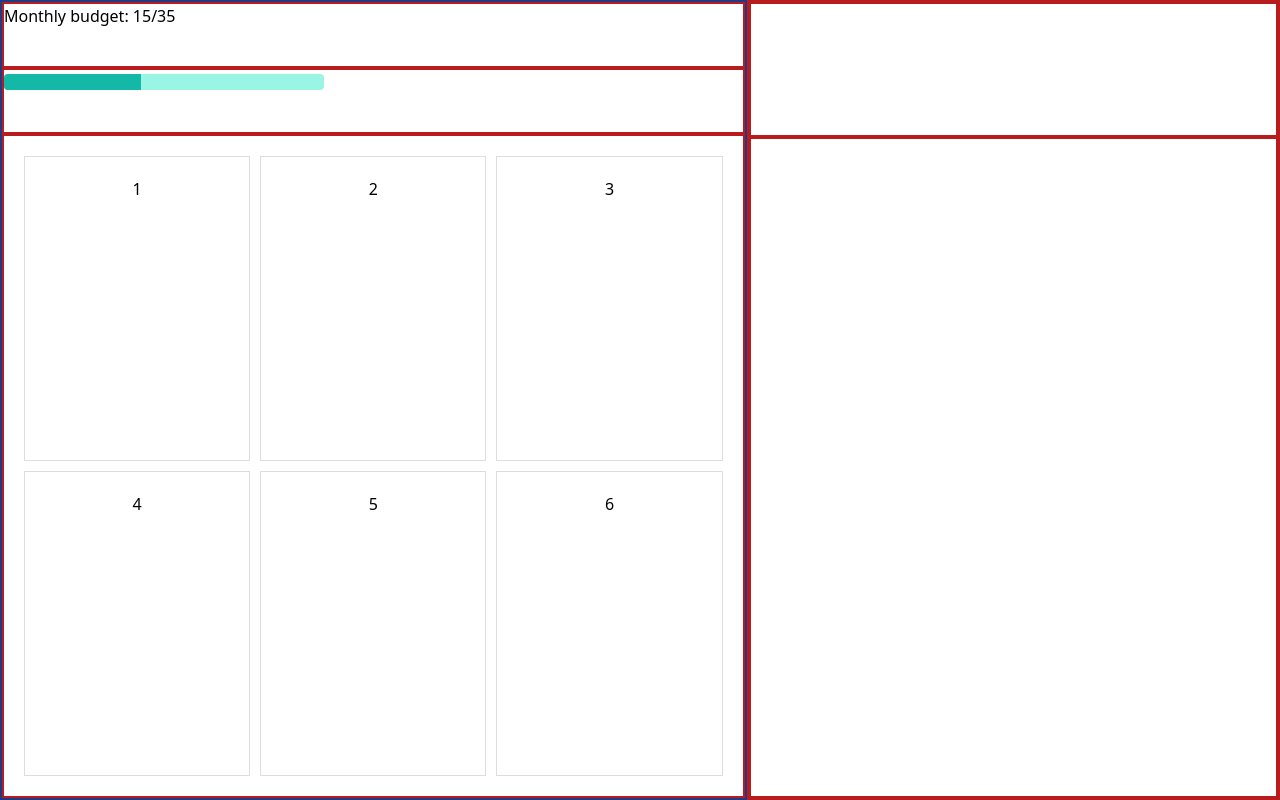
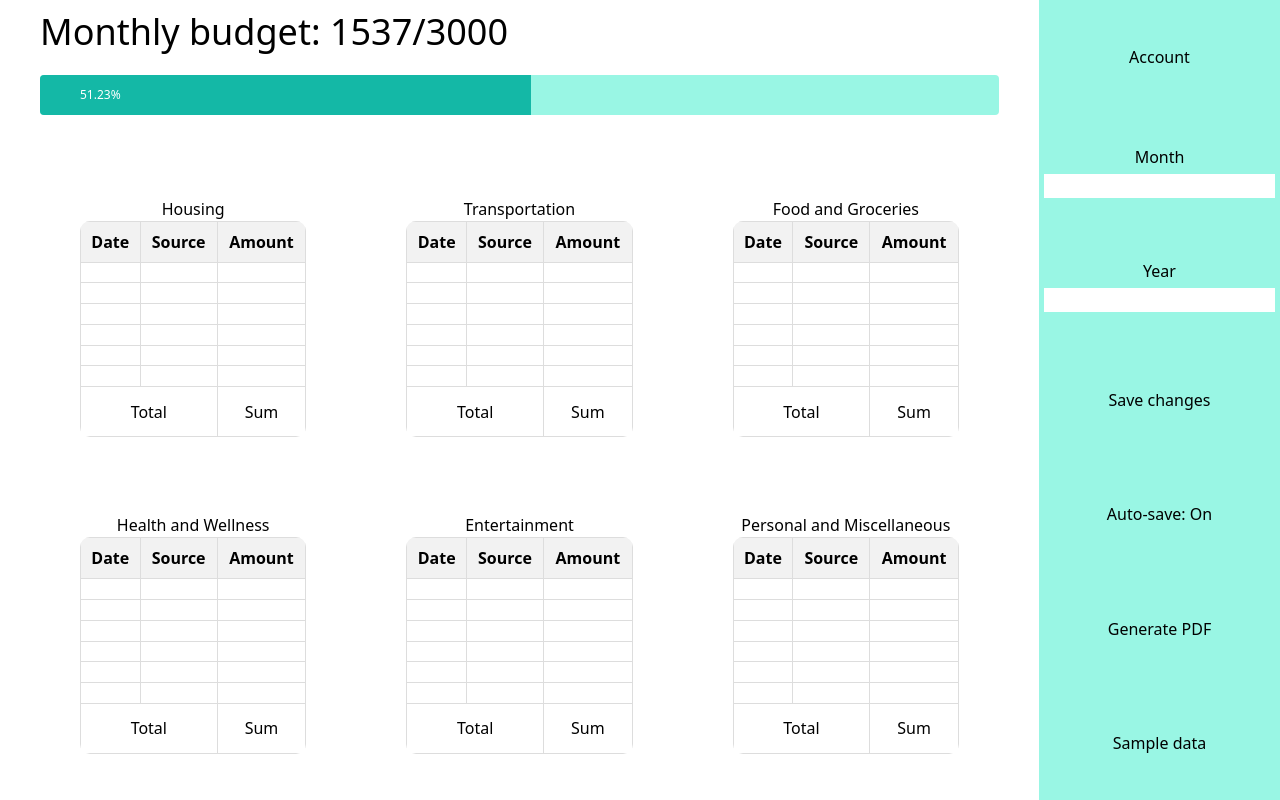
Before and after one commit to BurlacuAdrian/BudgetingApp, a React (Vite) app: page / in a window 1280 px wide. Built offline with nearby package versions, Linux system fonts and the light colour scheme.

Commit message:
Finalize first working version of the layout

```diff
--- a/index.html
+++ b/index.html
@@ -4,7 +4,7 @@
     <meta charset="UTF-8" />
     <link rel="icon" type="image/svg+xml" href="/vite.svg" />
     <meta name="viewport" content="width=device-width, initial-scale=1.0" />
-    <title>Veggies</title>
+    <title>Budgeting</title>
     <link rel="stylesheet" href="styles.css">
   </head>
   <body>
--- a/src/App.jsx
+++ b/src/App.jsx
@@ -1,42 +1,60 @@
 import MonthlyBudget from "./MonthlyBudget"
 import ProgressBar from "./ProgressBar";
-import React, { useState, useEffect } from 'react';
+import RightNav from "./RightNav";
+import ExpensesTable from "./ExpensesTable"
+import React, {useState, useEffect} from 'react';
 
 function App() {
-  const [a, setA] = useState(10);
-  const [b, setB] = useState(30);
+  const [a, setA] = useState(1537);
+  const [b, setB] = useState(3000);
+  const [autoSave, setAutoSave] = useState(true);
+  const handleAutoSaveToggle = (newAutoSave) => {
+    setAutoSave(newAutoSave);
+    // Additional logic if needed
+  };
+
+  useEffect(() => {
+    console.log(autoSave)
+  }, [autoSave]);
 
   // Update 'a' and 'b' after a delay as an example
-  setTimeout(() => {
-    setA(15);
-    setB(35);
-  }, 1000);
+  // setTimeout(() => {
+  // setA(15);
+  // setB(35);
+  // }, 1000);
 
   return (
-  <>
-    <div className="h-full w-7/12 border-blue-900 border-2 flex flex-col">
-      <MonthlyBudget a={a} b={b}/>
-      <div className="flex-1 flex-col items-center justify-center border-red-700 border-2">
-        <ProgressBar a={a} b={b} />
-      </div >
-      <div className="flex-[10] border-red-700 border-2 grid-container">
-        <div className="grid-item">1</div>
-        <div className="grid-item">2</div>
-        <div className="grid-item">3</div>
-        <div className="grid-item">4</div>
-        <div className="grid-item">5</div>
-        <div className="grid-item">6</div>
+    <>
+      <div className="h-full flex-[12] flex flex-col">
+        <MonthlyBudget a={a}
+          b={b}/>
+        <div className="w-full flex-1 flex-col items-center justify-center ">
+          <ProgressBar a={a}
+            b={b}/>
+        </div>
+        <div className="w-full flex-[10] grid-container">
+          {
+          [
+            'Housing',
+            'Transportation',
+            'Food and Groceries',
+            'Health and Wellness',
+            'Entertainment',
+            'Personal and Miscellaneous',
+          ].map((title, index) => (
+            <div className="grid-item"
+              key={index}>
+              <h1>{title}</h1>
+              <ExpensesTable/>
+            </div>
+          ))
+        } </div>
       </div>
-    </div>
-    <div className="h-full w-5/12 border-red-700 border-2 flex flex-col">
-      <div className="border-red-700 border-2 flex-[2]">
+      <RightNav onAutoSaveToggle={handleAutoSaveToggle}/>
 
-      </div>
-      <div className="border-red-700 border-2 flex-[10]">
 
-      </div>
-    </div >
-  </>
-)}
+    </>
+  )
+}
 
 export default App
--- /dev/null
+++ b/src/ExpensesTable.jsx
@@ -0,0 +1,34 @@
+import React from 'react';
+import '../styles.css'
+
+const ExpensesTable = () => {
+  return (<>
+    {/* <h1>Title</h1> */}
+    <table className="my-table w-full h-full">
+      <thead>
+        <tr>
+          <th>Date</th>
+          <th>Source</th>
+          <th>Amount</th>
+        </tr>
+      </thead>
+      <tbody>
+        {/* 8 empty rows */}
+        {[...Array(6)].map((_, index) => (
+          <tr key={index}>
+            <td></td>
+            <td></td>
+            <td></td>
+          </tr>
+        ))}
+        {/* Total row */}
+        <tr>
+          <td colSpan="2">Total</td>
+          <td >Sum</td>
+        </tr>
+      </tbody>
+    </table>
+  </>);
+};
+
+export default ExpensesTable;
--- a/src/MonthlyBudget.jsx
+++ b/src/MonthlyBudget.jsx
@@ -3,14 +3,14 @@ import React, { useState, useEffect } from 'react';
 const MonthlyBudget = ({ a, b }) => {
   const [monthlyBudget, setMonthlyBudget] = useState(`${a}/${b}`);
 
-  // Update the display when 'a' or 'b' changes
+
   useEffect(() => {
     setMonthlyBudget(`${a}/${b}`);
   }, [a, b]);
 
   return (
-    <div className="flex-1 border-red-700 border-2">
-      <p>Monthly budget: {monthlyBudget}</p>
+    <div className="flex-1 ">
+      <h1 className="text-4xl flex items-center h-full pl-10">Monthly budget: {monthlyBudget}</h1>
     </div>
   );
 };
--- a/src/ProgressBar.jsx
+++ b/src/ProgressBar.jsx
@@ -4,9 +4,14 @@ const ProgressBar = ({ a, b }) => {
   const percentage = (a / b) * 100;
 
   return (
-    <div className="relative pt-1 w-80">
-      <div className="flex h-4 mb-4 overflow-hidden text-xs bg-teal-200 rounded">
-        <div style={{ width: `${percentage}%` }} className="shadow-none flex flex-col text-center whitespace-nowrap text-white justify-center bg-teal-500"></div>
+    <div className="flex items-center px-10 h-full w-full ">
+      <div className="flex h-10 overflow-hidden text-xs bg-teal-200 rounded w-full">
+        <div
+          style={{ width: `${percentage}%` }}
+          className="flex text-center whitespace-nowrap text-white pl-10 py-3 bg-teal-500 "
+        >
+          {percentage.toFixed(2)}% {/* Display the percentage */}
+        </div>
       </div>
     </div>
   );
--- /dev/null
+++ b/src/RightNav.jsx
@@ -0,0 +1,59 @@
+import React, { useCallback, useState } from 'react';
+
+const ListItemWithInput = ({ label, inputId }) => {
+  const [inputValue, setInputValue] = useState('');
+
+  const selectInput = useCallback(() => {
+    document.getElementById(inputId).focus();
+  }, [inputId]);
+
+  const handleInputChange = (event) => {
+    const newValue = event.target.value;
+
+    if (/^(1[0-2]?|[1-9]?)?$/.test(newValue)) {
+      setInputValue(newValue);
+    }
+  };
+
+  return (
+    <li className="list-item" onClick={selectInput}>
+      <div style={{ marginBottom: '5px' }}>
+        <label htmlFor={inputId}>{label}</label>
+      </div>
+      <div>
+        <input
+          type="text"
+          id={inputId}
+          value={inputValue}
+          onChange={handleInputChange}
+          style={{ borderColor: /^[1-9]$|1[0-2]$/.test(inputValue) ? '' : 'red' }}
+        />
+      </div>
+    </li>
+  );
+};
+
+const RightNav = ({ onAutoSaveToggle }) => {
+  const [autoSave, setAutoSave] = useState(true);
+
+  const toggleAutoSave = () => {
+    setAutoSave(!autoSave);
+    onAutoSaveToggle(!autoSave);
+  };
+
+  return (
+    <ul className="h-full flex-[1] flex flex-col justify-evenly items-center bg-teal-200">
+      <li className="list-item">Account</li>
+      <ListItemWithInput label="Month" inputId="month" />
+      <ListItemWithInput label="Year" inputId="year" />
+      <li className="list-item">Save changes</li>
+      <li className="list-item" onClick={toggleAutoSave}>
+        Auto-save: {autoSave ? 'On' : 'Off'}
+      </li>
+      <li className="list-item">Generate PDF</li>
+      <li className="list-item">Sample data</li>
+    </ul>
+  );
+};
+
+export default RightNav;
--- a/styles.css
+++ b/styles.css
@@ -11,14 +11,70 @@
 
 .grid-container {
   display: grid;
-  grid-template-rows: repeat(2, 1fr); /* 2 rows */
-  grid-template-columns: repeat(3, 1fr); /* 3 columns */
-  gap: 10px; /* Adjust the gap between grid items as needed */
-  padding:20px
+  grid-template-rows: repeat(2, 1fr);
+  grid-template-columns: repeat(3, 1fr);
+  gap: 0px;
+  padding:20px;
+  padding-left: 30px;
+  padding-right: 30px;
 }
 
 .grid-item {
-  border: 1px solid #ddd; /* Add borders or other styles as needed */
-  padding: 20px; /* Adjust padding as needed */
+
+  padding: 50px;
   text-align: center;
 }
+
+
+.list-item {
+  position: relative;
+  flex: 1;
+  display: flex;
+  align-items: center;
+  justify-content: center;
+  cursor: pointer;
+  margin: 5px;
+  width: 100%;
+  flex-direction: column;
+}
+
+.list-item > div {
+  width: 100%;
+  text-align: center;
+}
+
+.list-item::before {
+  content: "";
+  position: absolute;
+  top: 0;
+  left: 0;
+  right: 0;
+  bottom: 0;
+  background-color: rgba(255, 255, 255, 0);
+  transition: background-color 0.3s ease;
+}
+
+.list-item:hover::before {
+  background-color: rgba(255, 255, 255, 0.5);
+}
+
+
+
+
+.my-table {
+  border-spacing: 0;
+  width: 100%;
+  overflow: hidden;
+  border-radius: 10px;
+}
+
+.my-table th, .my-table td {
+  border: 1px solid #ddd;
+  padding: 8px;
+  text-align: center;
+  vertical-align: middle;
+}
+
+.my-table th {
+  background-color: #f2f2f2;
+}
```
